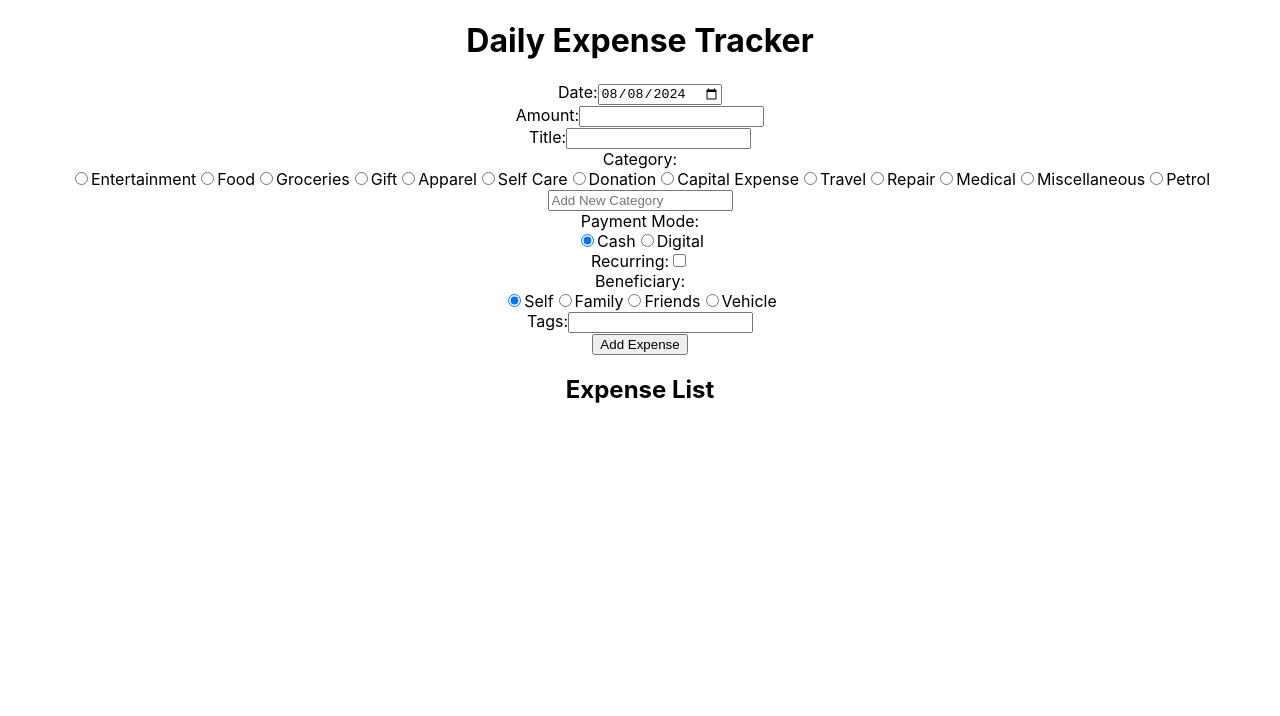
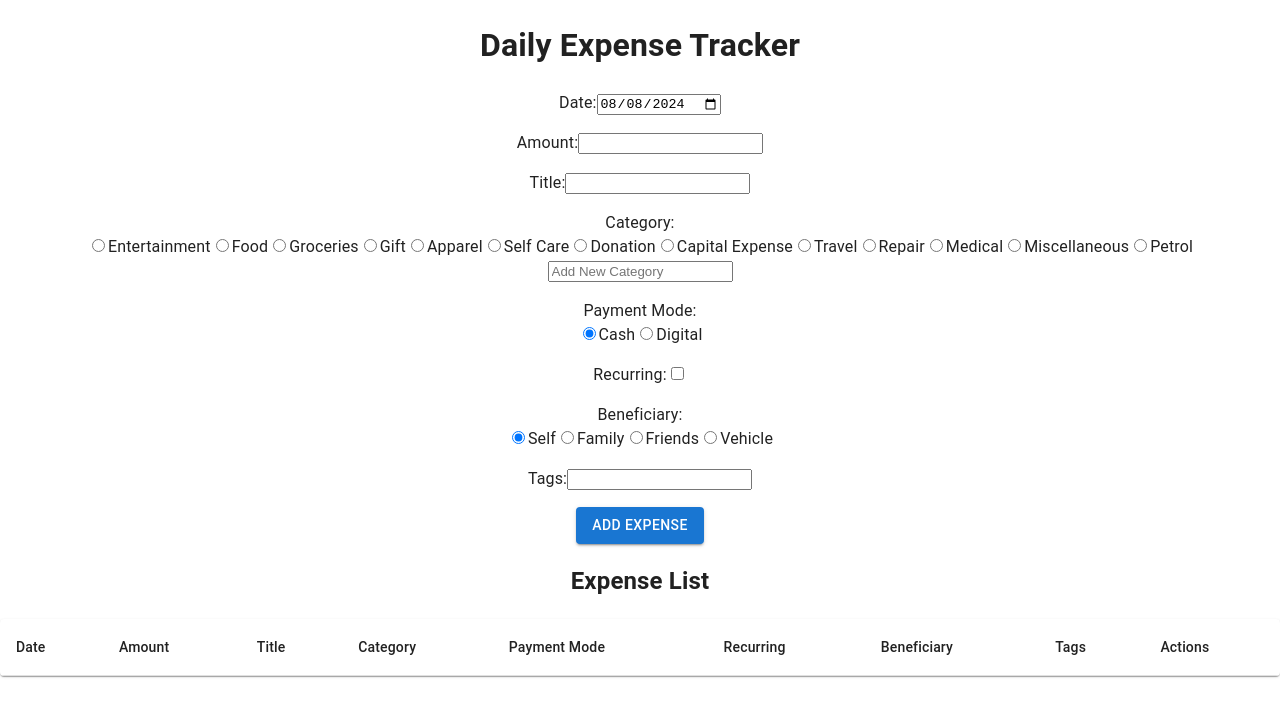
Before and after one commit to ishu9bansal/kharcha-v2, a React (Create React App) app: page / in a window 1280 px wide. Shown: the top 716 px of the page. Built offline with nearby package versions, Linux system fonts and the light colour scheme.

Commit message:
Apply the first material-ui changes suggested by chatgpt

```diff
--- a/src/App.tsx
+++ b/src/App.tsx
@@ -1,9 +1,22 @@
 // src/App.tsx
 import React, { useState } from 'react';
+import { ThemeProvider, createTheme } from '@mui/material/styles';
+import CssBaseline from '@mui/material/CssBaseline';
 import ExpenseForm from './components/ExpenseForm';
 import ExpenseList from './components/ExpenseList';
+import { Expense } from './types/Expense';
 import './App.css';
-import { Expense } from './types/Expense';
+
+const theme = createTheme({
+  palette: {
+    primary: {
+      main: '#1976d2',
+    },
+    secondary: {
+      main: '#dc004e',
+    },
+  },
+});
 
 const App: React.FC = () => {
   const [expenses, setExpenses] = useState<Expense[]>([]);
@@ -19,12 +32,15 @@ const App: React.FC = () => {
   };
 
   return (
+    <ThemeProvider theme={theme}>
+      <CssBaseline />
       <div className="App">
         <h1>Daily Expense Tracker</h1>
         <ExpenseForm onSaveExpense={handleSaveExpense} />
         <h2>Expense List</h2>
         <ExpenseList expenses={expenses} onDeleteExpense={handleDeleteExpense} />
       </div>
+    </ThemeProvider>
   );
 };
 
--- a/src/components/ExpenseForm.tsx
+++ b/src/components/ExpenseForm.tsx
@@ -1,7 +1,27 @@
 // src/components/ExpenseForm.tsx
 import React, { useState } from 'react';
+import {
+  Button,
+  Checkbox,
+  FormControl,
+  FormControlLabel,
+  FormLabel,
+  Grid,
+  Radio,
+  RadioGroup,
+  TextField,
+} from '@mui/material';
 import { Expense } from '../types/Expense';
-import { DateInput, AmountInput, TitleInput, CategoryInput, PaymentModeInput, RecurringInput, BeneficiaryInput, TagsInput } from './Inputs';
+import {
+  DateInput,
+  AmountInput,
+  TitleInput,
+  CategoryInput,
+  PaymentModeInput,
+  RecurringInput,
+  BeneficiaryInput,
+  TagsInput,
+} from './Inputs';
 
 interface ExpenseFormProps {
   onSaveExpense: (expense: Expense) => void;
@@ -35,15 +55,37 @@ const ExpenseForm: React.FC<ExpenseFormProps> = ({ onSaveExpense }) => {
 
   return (
     <form onSubmit={handleSubmit}>
+      <Grid container spacing={2}>
+        <Grid item xs={12}>
           <DateInput value={date} onChange={setDate} />
+        </Grid>
+        <Grid item xs={12}>
           <AmountInput value={amount} onChange={setAmount} />
+        </Grid>
+        <Grid item xs={12}>
           <TitleInput value={title} onChange={setTitle} />
+        </Grid>
+        <Grid item xs={12}>
           <CategoryInput selectedCategory={category} onChange={setCategory} newCategory={newCategory} onNewCategoryChange={setNewCategory} />
+        </Grid>
+        <Grid item xs={12}>
           <PaymentModeInput selectedMode={paymentMode} onChange={setPaymentMode} />
+        </Grid>
+        <Grid item xs={12}>
           <RecurringInput value={recurring} onChange={setRecurring} />
+        </Grid>
+        <Grid item xs={12}>
           <BeneficiaryInput selectedBeneficiary={beneficiary} onChange={setBeneficiary} />
+        </Grid>
+        <Grid item xs={12}>
           <TagsInput value={tags} onChange={setTags} />
-      <button type="submit">Add Expense</button>
+        </Grid>
+        <Grid item xs={12}>
+          <Button type="submit" variant="contained" color="primary">
+            Add Expense
+          </Button>
+        </Grid>
+      </Grid>
     </form>
   );
 };
--- a/src/components/ExpenseList.tsx
+++ b/src/components/ExpenseList.tsx
@@ -1,6 +1,16 @@
 // src/components/ExpenseList.tsx
 import React from 'react';
 import { Expense } from '../types/Expense';
+import {
+  Table,
+  TableBody,
+  TableCell,
+  TableContainer,
+  TableHead,
+  TableRow,
+  Paper,
+  Button,
+} from '@mui/material';
 
 interface ExpenseListProps {
   expenses: Expense[];
@@ -9,14 +19,42 @@ interface ExpenseListProps {
 
 const ExpenseList: React.FC<ExpenseListProps> = ({ expenses, onDeleteExpense }) => {
   return (
-    <ul>
-      {expenses.map((expense, index) => (
-        <li key={index}>
-          {expense.date} - ${expense.amount} - {expense.title} - {expense.category} - {expense.paymentMode} - {expense.recurring ? 'Recurring' : 'One-time'} - {expense.beneficiary} - Tags: {expense.tags.join(', ')}
-          <button onClick={() => onDeleteExpense(index)}>Delete</button>
-        </li>
-      ))}
-    </ul>
+    <TableContainer component={Paper}>
+      <Table>
+        <TableHead>
+          <TableRow>
+            <TableCell>Date</TableCell>
+            <TableCell>Amount</TableCell>
+            <TableCell>Title</TableCell>
+            <TableCell>Category</TableCell>
+            <TableCell>Payment Mode</TableCell>
+            <TableCell>Recurring</TableCell>
+            <TableCell>Beneficiary</TableCell>
+            <TableCell>Tags</TableCell>
+            <TableCell>Actions</TableCell>
+          </TableRow>
+        </TableHead>
+        <TableBody>
+          {expenses.map((expense, index) => (
+            <TableRow key={index}>
+              <TableCell>{expense.date}</TableCell>
+              <TableCell>{expense.amount}</TableCell>
+              <TableCell>{expense.title}</TableCell>
+              <TableCell>{expense.category}</TableCell>
+              <TableCell>{expense.paymentMode}</TableCell>
+              <TableCell>{expense.recurring ? 'Yes' : 'No'}</TableCell>
+              <TableCell>{expense.beneficiary}</TableCell>
+              <TableCell>{expense.tags.join(', ')}</TableCell>
+              <TableCell>
+                <Button variant="contained" color="secondary" onClick={() => onDeleteExpense(index)}>
+                  Delete
+                </Button>
+              </TableCell>
+            </TableRow>
+          ))}
+        </TableBody>
+      </Table>
+    </TableContainer>
   );
 };
 
```
Lines whose indentation alone changed are shown as unchanged.
